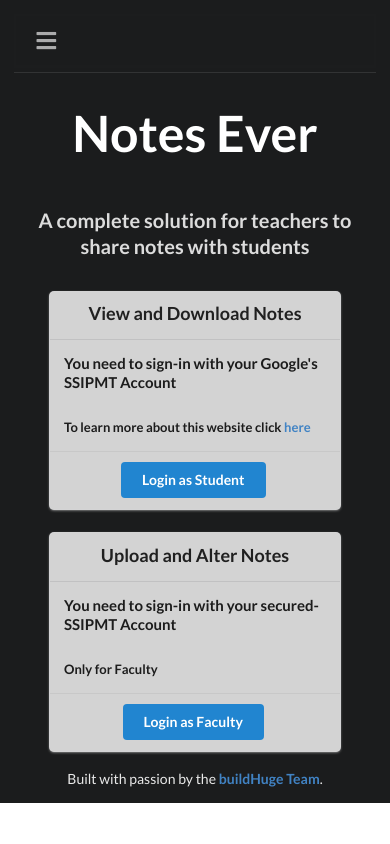
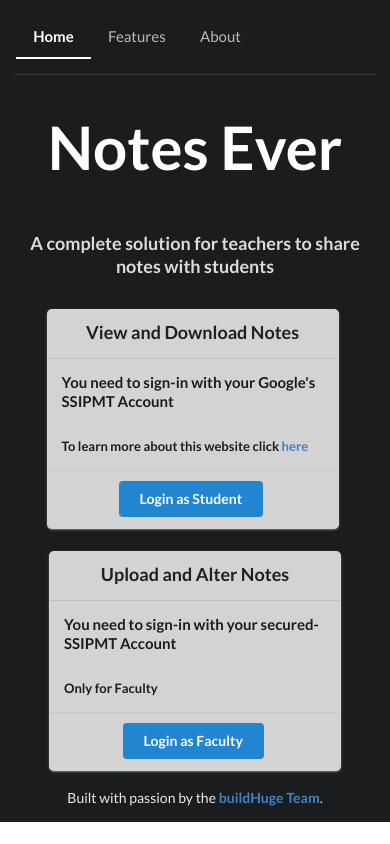
Before and after one commit to buildHuge/Notes-Ever, a Flask app: page / in a window 390 px wide. Run offline with Flask 2, Linux system fonts and the light colour scheme.

Commit message:
fix: unnecessary frontend code (#24)

```diff
--- a/notes_ever/static/script.js
+++ /dev/null
@@ -1,17 +0,0 @@
-$(document).ready(function () {
-  // fix menu when passed
-  $('.masthead')
-    .visibility({
-      once: false,
-      onBottomPassed: function () {
-        $('.fixed.menu').transition('fade in');
-      },
-      onBottomPassedReverse: function () {
-        $('.fixed.menu').transition('fade out');
-      }
-    });
-
-  // create sidebar and attach to menu open
-  $('.ui.sidebar')
-    .sidebar('attach events', '.toc.item');
-});
--- a/notes_ever/static/styles.css
+++ /dev/null
@@ -1,113 +0,0 @@
-.hidden.menu {
-    display: none;
-  }
-
-  .masthead.segment {
-    min-height: 700px;
-    padding: 1em 0em;
-  }
-  .masthead .logo.item img {
-    margin-right: 1em;
-  }
-  .masthead .ui.menu .ui.button {
-    margin-left: 0.5em;
-  }
-  .masthead h1.ui.header {
-    margin-top: 3em;
-    margin-bottom: 0em;
-    font-size: 4em;
-    font-weight: normal;
-  }
-  .masthead h2 {
-    font-size: 1.7em;
-    font-weight: normal;
-  }
-  .padding-space
-  {
-    padding-right: 5% !important;
-    padding-left: 5% !important;
-
-  }
-
-  .ui.vertical.stripe {
-    padding: 8em 0em;
-  }
-  .ui.vertical.stripe h3 {
-    font-size: 2em;
-  }
-  .ui.vertical.stripe .button + h3,
-  .ui.vertical.stripe p + h3 {
-    margin-top: 3em;
-  }
-  .ui.vertical.stripe .floated.image {
-    clear: both;
-  }
-  .ui.vertical.stripe p {
-    font-size: 1.33em;
-  }
-  .ui.vertical.stripe .horizontal.divider {
-    margin: 3em 0em;
-  }
-
-  .quote.stripe.segment {
-    padding: 0em;
-  }
-  .quote.stripe.segment .grid .column {
-    padding-top: 5em;
-    padding-bottom: 5em;
-  }
-
-  .footer.segment {
-    padding: 5em 0em;
-  }
-  .padding-right
-  {
-    padding-right: 5%;
-  }
-  .secondary.pointing.menu .toc.item {
-    display: none;
-  }
-
-
-  @media only screen and (max-width: 700px) {
-    .ui.fixed.menu {
-      display: none !important;
-    }
-    .heading-in-mobile
-    {
-      font-size: 50px !important;
-    }
-    .padding-space
-    {
-      display: none;
-    }
-    .sub-heading-in-mobile
-    {
-      font-size: 20px !important;
-    }
-
-    .hide-in-mobile
-    {
-        visibility: hidden;
-    }
-    .secondary.pointing.menu .item,
-    .secondary.pointing.menu .menu {
-      display: none;
-
-    }
-    .secondary.pointing.menu .toc.item {
-      display: block;
-
-    }
-    .masthead.segment {
-      min-height: 350px;
-    }
-    .masthead h1.ui.header {
-      font-size: 2em;
-      margin-top: 1.5em;
-    }
-    .masthead h2 {
-      margin-top: 0.5em;
-      font-size: 1.5em;
-    }
-  }
--- a/notes_ever/templates/index.html
+++ b/notes_ever/templates/index.html
@@ -1,12 +1,14 @@
 {% extends "layout.html" %}
 
-{% block title %} welcome {% endblock %}
+{% block title %} Welcome {% endblock %}
 
 {% block main %}
-<div style="background-color:#1b1c1d;padding-bottom: 1%;margin: 0%;" class="ui divider"></div>
+
+<div class="ui divider"></div>
 
 <h2 style="color: white;font-size: 60px;line-height: 0em;margin-top: 1.2em;" class="ui huge header heading-in-mobile">
   Notes Ever</h2>
+
 <h6 style="color: gainsboro" class="ui medium header sub-heading-in-mobile">A complete solution for teachers to
   share notes with students</h6>
 
--- a/notes_ever/templates/layout.html
+++ b/notes_ever/templates/layout.html
@@ -6,45 +6,29 @@
   <meta name="viewport" content="width=device-width, initial-scale=1.0">
   <meta http-equiv="X-UA-Compatible" content="ie=edge">
   <title>Notes Ever: {% block title %}{% endblock %}</title>
-  <link rel="stylesheet" href="../static/styles.css">
   <link rel="stylesheet" href="https://cdnjs.cloudflare.com/ajax/libs/semantic-ui/2.4.1/semantic.min.css">
-  <script src="https://cdnjs.cloudflare.com/ajax/libs/jquery/3.4.1/jquery.min.js"></script>
-  <script src="../static/script.js"></script>
-  <script src="https://cdnjs.cloudflare.com/ajax/libs/semantic-ui/2.4.1/semantic.min.js"></script>
 </head>
 
 <body>
 
-  <!-- Sidebar Menu -->
-  <div class="ui vertical inverted sidebar menu">
-    <a class="active item">Home</a>
-    <a class="item">Features</a>
-    <a class="item">Login</a>
-  </div>
 
-  <!-- Page Contents -->
-  <div class="pusher">
     <div class="ui inverted vertical masthead center aligned segment">
       <div class="ui container">
-
+      <!-- Primary Navbar -->
       <header>
         <div class="ui large secondary inverted pointing menu">
-            <a class="toc item">
-              <i class="sidebar icon large"></i>
-            </a>
           <a class="active item hide-in-mobile">Home</a>
           <a class="item hide-in-mobile">Features</a>
           <a class="item hide-in-mobile">About</a>
-            <div class="right item row">
-              <button class="ui inverted button hide-in-mobile">Login With Google</button>
-            </div>
         </div>
       </header>
 
+      <!-- Main content -->
       <main>
         {% block main %}{% endblock %}
       </main>
 
+      <!-- Footer content -->
       <footer>
         <p class="description">Built with passion by the <strong><a
               href="https://github.com/buildHuge/Notes-Ever">buildHuge Team</strong></a>.</p>
@@ -52,7 +36,8 @@
 
     </div>
   </div>
-  </div>
+
+  <script src="https://cdnjs.cloudflare.com/ajax/libs/jquery/3.4.1/jquery.min.js"></script>
+  <script src="https://cdnjs.cloudflare.com/ajax/libs/semantic-ui/2.4.1/semantic.min.js"></script>
 </body>
-
 </html>
```
Lines whose indentation alone changed are shown as unchanged.
